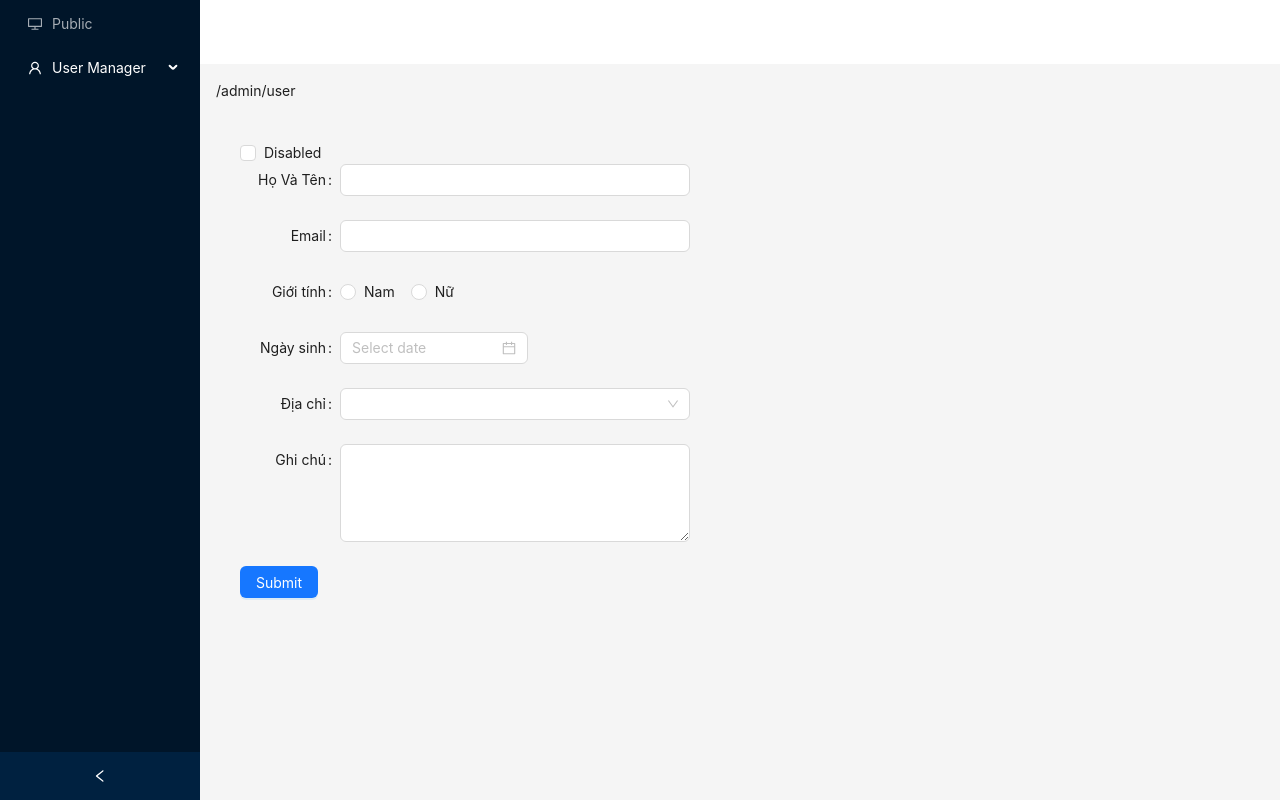
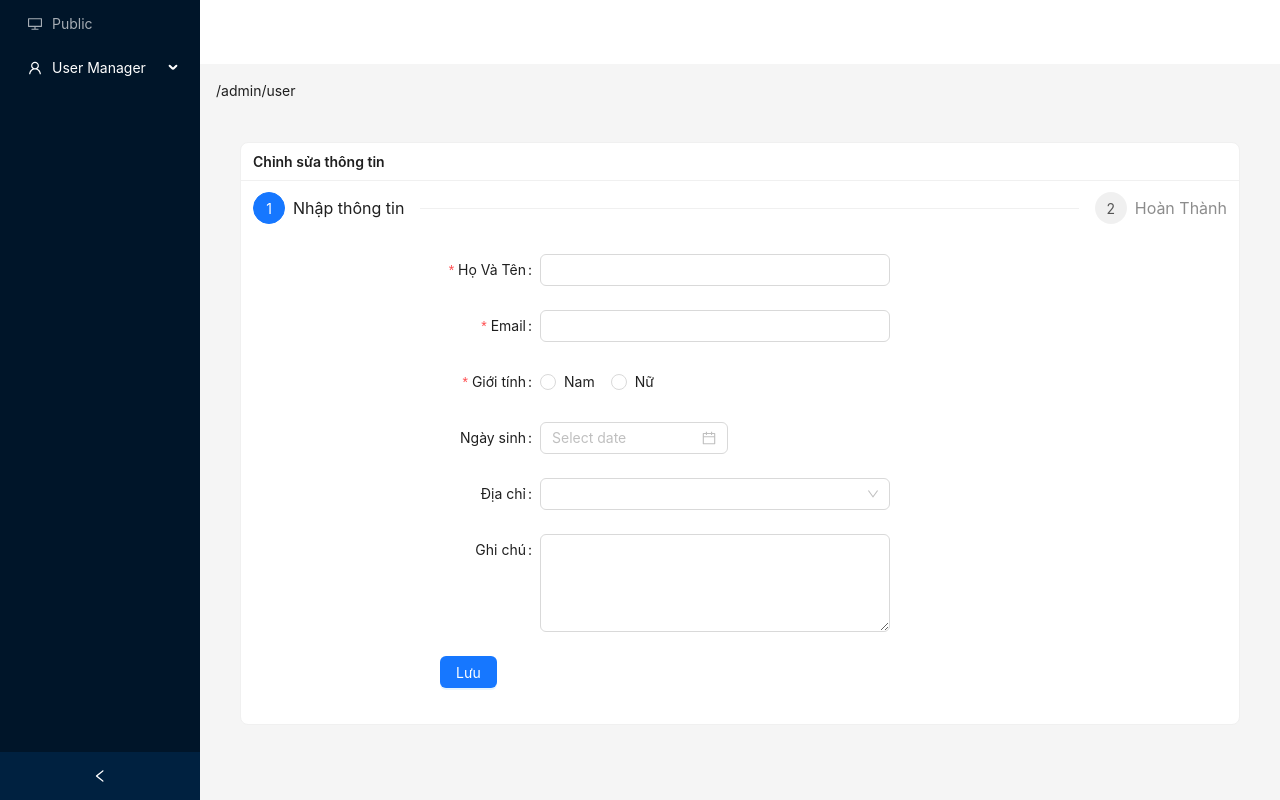
Before and after one commit to dovancuongadhp/antd-demo, a React (Vite) app: page /admin/user in a window 1280 px wide. Built offline with nearby package versions, Linux system fonts and the light colour scheme.

Commit message:
process form

```diff
--- /dev/null
+++ b/src/components/CheckInformation/index.tsx
@@ -0,0 +1,12 @@
+
+
+const ThankYou= () => {
+
+  return (
+    <div>
+      <h1>Thanks</h1>
+    </div>
+  );
+};
+
+export default ThankYou;
--- a/src/components/GeneralInformation/index.tsx
+++ b/src/components/GeneralInformation/index.tsx
@@ -4,38 +4,31 @@ import { Button, Checkbox, DatePicker, Form, Input, Radio, Select } from "antd";
 const { RangePicker } = DatePicker;
 const { TextArea } = Input;
 
-const GeneralInfomation: React.FC = () => {
-  const [componentDisabled, setComponentDisabled] = useState<boolean>(false);
+const GeneralInfomation = ({onSubmit}:any) => {
   const onFinish = (values: any) => {
-    console.log("Success:", values);
+    // console.log("Success:", values);
+    onSubmit(values)
   };
   const onFinishFailed = (errorInfo: any) => {
     console.log("Failed:", errorInfo);
   };
   return (
-    <>
-      <Checkbox
-        checked={componentDisabled}
-        onChange={(e) => setComponentDisabled(e.target.checked)}
-      >
-        Disabled
-      </Checkbox>
+    <div>
       <Form
         labelCol={{ span: 4 }}
         wrapperCol={{ span: 14 }}
         layout="horizontal"
-        disabled={componentDisabled}
-        style={{ maxWidth: 600 }}
+        style={{ width: 600 }}
         onFinish={onFinish}
         onFinishFailed={onFinishFailed}
       >
-        <Form.Item label="Họ Và Tên" name={"fullName"}>
+        <Form.Item label="Họ Và Tên" name={"fullName"}  rules={[{ required: true, message: 'Vui Lòng nhập họ và tên !' }]}>
           <Input />
         </Form.Item>
-        <Form.Item label="Email" name={"email"}>
+        <Form.Item label="Email" name={"email"}  rules={[{ required: true, message: 'Vui Lòng nhập email !'}]}>
           <Input />
         </Form.Item>
-        <Form.Item label="Giới tính" name={"sex"}>
+        <Form.Item label="Giới tính" name={"sex"}  rules={[{ required: true, message: 'Vui lòng nhập giới tính !' }]}>
           <Radio.Group>
             <Radio value="male"> Nam </Radio>
             <Radio value="femle"> Nữ </Radio>
@@ -55,11 +48,15 @@ const GeneralInfomation: React.FC = () => {
         <Form.Item label="Ghi chú" name={"note"}>
           <TextArea rows={4} />
         </Form.Item>
+
+        <Form.Item>
+
         <Button type="primary" htmlType="submit">
-          Submit
+          Lưu
         </Button>
+        </Form.Item>
       </Form>
-    </>
+    </div>
   );
 };
 
--- /dev/null
+++ b/src/components/Step/index.tsx
@@ -0,0 +1,20 @@
+
+import { Steps } from 'antd';
+
+interface Item{
+    title: String;
+    description?: String;
+    subTitle?: String;
+}
+interface IProps {
+    items: Item[],
+    current: number,
+}
+const Step= ({items,current}:IProps) => (
+  <Steps
+    current={current}
+    items={items}
+  />
+);
+
+export default Step;
--- a/src/pages/Admin/User/index.tsx
+++ b/src/pages/Admin/User/index.tsx
@@ -1,11 +1,42 @@
 import GeneralInfomation from '@/components/GeneralInformation'
-import React from 'react'
+import Step from '@/components/Step'
+import { Card, Flex, Row, Space } from 'antd'
+import React, { useEffect, useState } from 'react'
+import ThankYou from '@/components/CheckInformation'
+function User() {
+  const [dataUser, setDataUser] = useState({});
+  const [stepCurrent, setStepCurrent] = useState(0);
+  const items=[
+    {
+      title: 'Nhập thông tin',
+    },
+    {
+      title: 'Hoàn Thành',
+    },
+  ]
+  useEffect(()=>{
 
-function User() {
+  },[stepCurrent])
+
+  function handleSubmitStep1(data:any):void{
+    setDataUser(data);
+    setStepCurrent(1)
+  }
+  function handleSubmitStep2():void{
+
+  }
   return (
-    <div>
-      <GeneralInfomation />
-    </div>
+    <Space direction="vertical" size="middle" style={{ display: 'flex', justifyContent: 'center' }}>
+      <Card title="Chỉnh sửa thông tin" size="small">
+      <Step items={items} current={stepCurrent}/>
+      <Flex align='center' justify='center'>
+        <div style={{marginTop: "30px"}}>
+        {stepCurrent == 0 ? <GeneralInfomation onSubmit={handleSubmitStep1} /> : <></>}
+        {stepCurrent == 1 ? <ThankYou/> : <></>}
+        </div>
+      </Flex>
+      </Card>
+    </Space>
   )
 }
 
```
